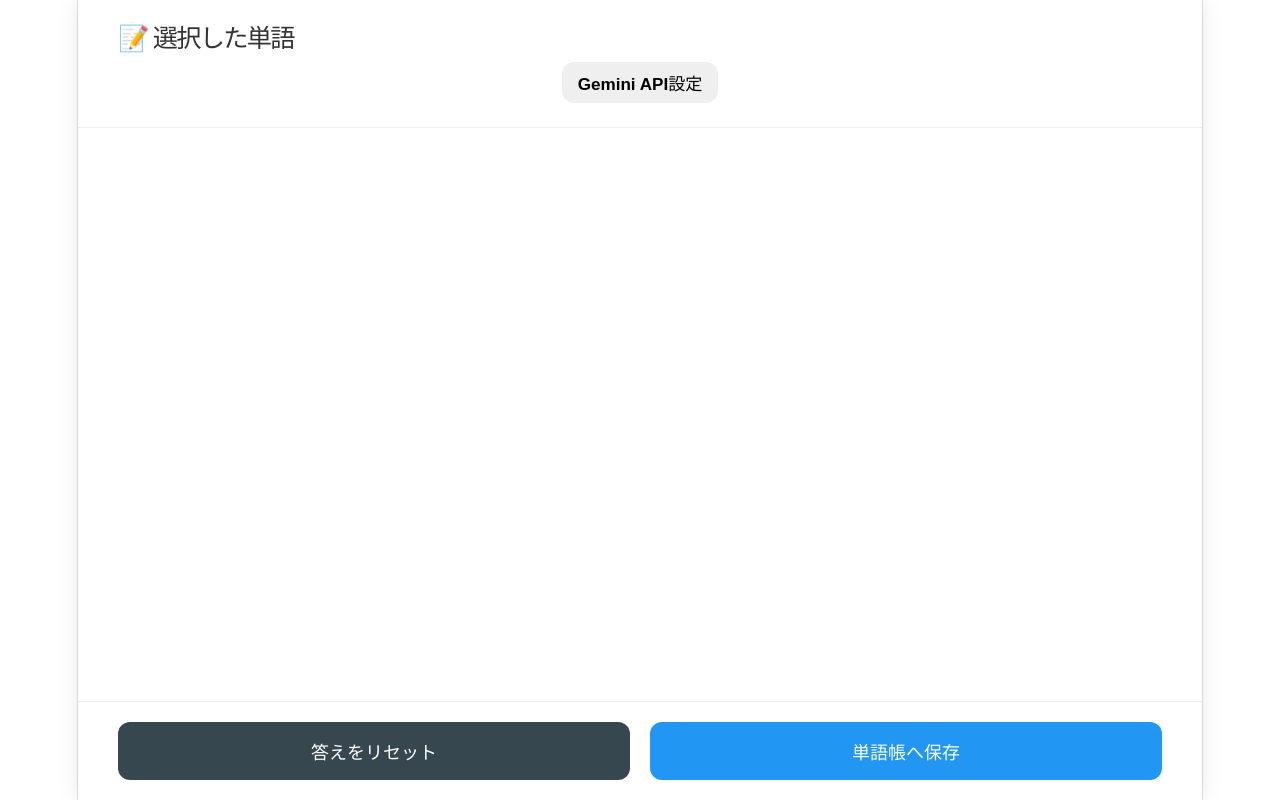
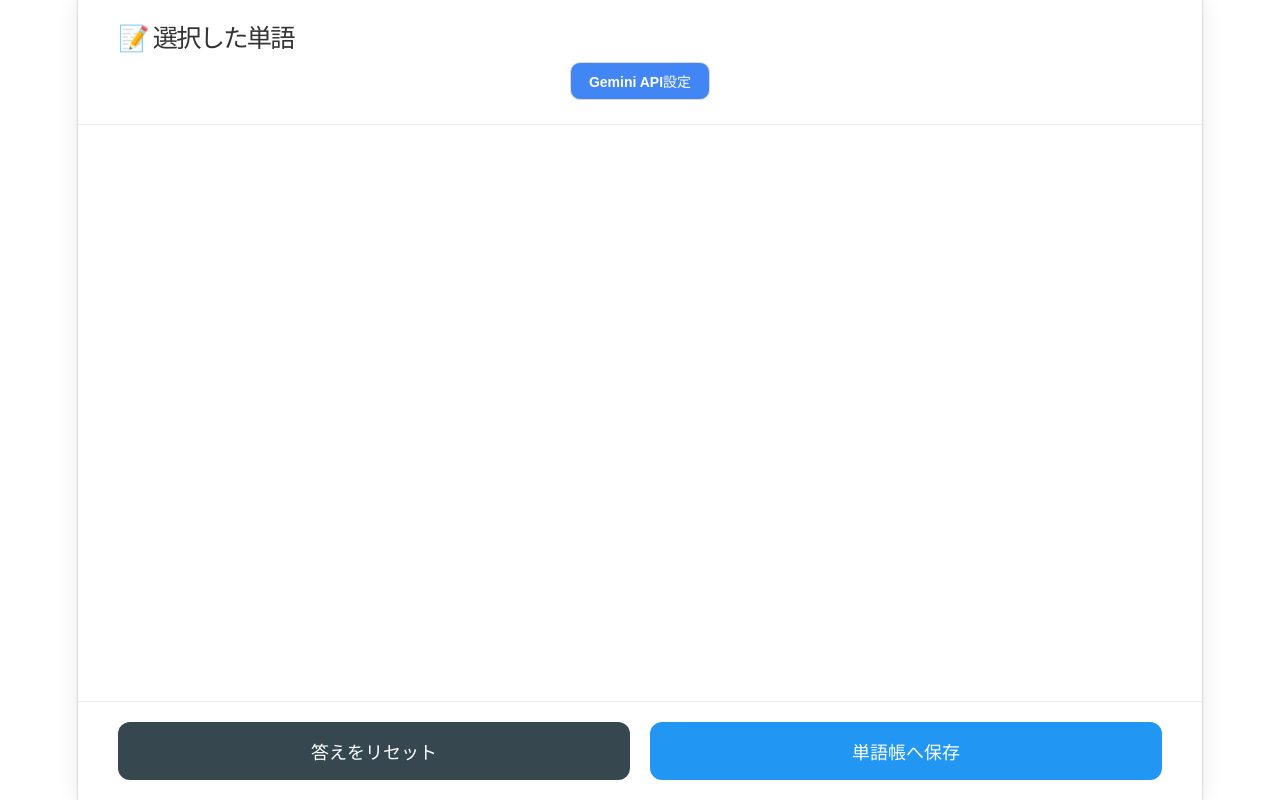
Before and after one commit to i-nayu/WebTan, a React (Vite) app in the folder project/: page /review in a window 1280 px wide. Built offline with nearby package versions, Linux system fonts and the light colour scheme.

Commit message:
Done
cssのデザインの修正

```diff
--- a/project/src/Pages/BookList/BookList.module.css
+++ b/project/src/Pages/BookList/BookList.module.css
@@ -103,8 +103,8 @@
 }
 
 .textInput:focus {
-	border-color: #ff9800;
-	box-shadow: 0 0 0 4px rgba(255, 152, 0, 0.16);
+	border-color: var(--accent-color);
+	box-shadow: 0 0 0 4px var(--accent-shadow);
 }
 
 .colorInputRow {
@@ -168,7 +168,7 @@
 }
 
 .primaryButton {
-	background: linear-gradient(135deg, #ff9800, #ff7043);
+    background: var(--accent-color);
 	color: #fff;
 	box-shadow: 0 12px 24px rgba(255, 152, 0, 0.28);
 }
--- a/project/src/Pages/BookList/BookList.tsx
+++ b/project/src/Pages/BookList/BookList.tsx
@@ -646,6 +646,15 @@ const WordBookList: React.FC = () => {
                             </button>
                         </div>
 
+                        <div
+                            style={
+                                {
+                                    '--accent-color': newBookColor,
+                                    '--accent-shadow': `${newBookColor}29`,
+                                } as React.CSSProperties
+                            }
+                        >
+
                             <label className={styles.field}>
                                 <span className={styles.fieldLabel}>単語帳名</span>
                                 <input
@@ -685,6 +694,8 @@ const WordBookList: React.FC = () => {
                                     追加する
                                 </button>
                             </div>
+                        </div>
+
                     </div>
                 </div>
             )}
--- a/project/src/Pages/ReviewWords/ReviewWords.module.css
+++ b/project/src/Pages/ReviewWords/ReviewWords.module.css
@@ -48,9 +48,26 @@
   font-weight: bold;
   cursor: pointer;
   transition: opacity 0.2s;
+  width: 50%;
 }
 
 .saveButton:hover {
+  opacity: 0.8;
+}
+
+.closeButton {
+  background: #37474f;
+  color: white;
+  border: none;
+  padding: 10px 24px;
+  border-radius: 8px;
+  font-weight: bold;
+  cursor: pointer;
+  transition: opacity 0.2s;
+  width: 50%;
+}
+
+.closeButton:hover {
   opacity: 0.8;
 }
 
@@ -66,6 +83,47 @@
   margin: 0 0 10px;
   color: #1e3a8a;
   font-weight: 700;
+}
+
+.settingsBtn {
+    display: flex;
+    align-items: center;
+    justify-content: center;
+
+    width: 140px;
+    margin: 0 auto;
+
+    border: 1px solid #dcdcdc;
+    border-radius: 10px;
+
+    background: #4285f4;
+    color: white;
+
+    font-size: 14px;
+    font-weight: 600;
+
+    cursor: pointer;
+    transition: all 0.2s ease;
+}
+
+.settingsBtn:hover {
+    background: #f8f9fa;
+    border-color: #4285f4;
+    color: #4285f4;
+}
+
+.settingsBtn:active {
+    transform: scale(0.98);
+}
+
+.settingsBtn:focus-visible {
+    outline: none;
+    border-color: #4285f4;
+    box-shadow: 0 0 0 4px rgba(66, 133, 244, 0.15);
+}
+
+.settingsBtn span {
+    pointer-events: none;
 }
 
 .apiKeyInput {
@@ -87,7 +145,8 @@
 
 .settingsActions {
   display: flex;
-  justify-content: flex-end;
+  justify-content: center;
+  width: 100%;
   gap: 10px;
 }
 
--- a/project/src/Pages/ReviewWords/ReviewWords.tsx
+++ b/project/src/Pages/ReviewWords/ReviewWords.tsx
@@ -501,6 +501,7 @@ const ReviewWords: React.FC = () => {
                         </h1>
                     </div>
                     <button
+                    className={styles.settingsBtn}
               onClick={() =>
                 handleSaveApiKey()
               }
@@ -542,7 +543,7 @@ const ReviewWords: React.FC = () => {
                             >
                                 <button
                                     className={
-                                        styles.resetBtn
+                                        styles.closeButton
                                     }
                                     onClick={() =>
                                         setIsSettingsOpen(
```
Lines whose indentation alone changed are shown as unchanged.
